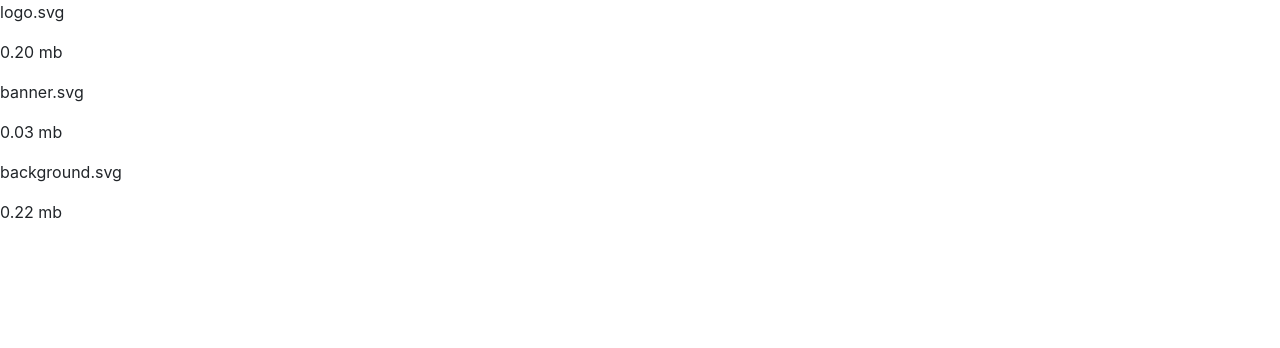
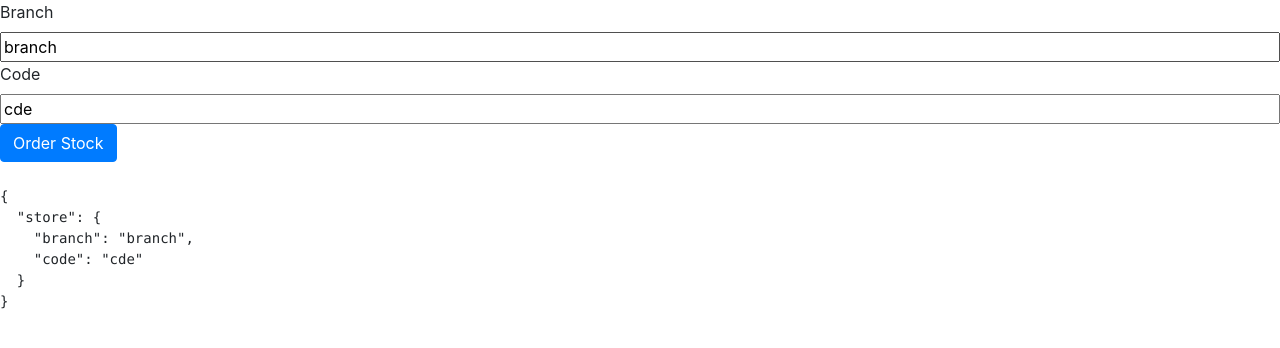
Before and after one commit to samir-ayoub/angular-todd-motto, an Angular app: page / in a window 1280 px wide. Shown: the top 348 px of the page. Built offline with nearby package versions, Linux system fonts and the light colour scheme.

Commit message:
reactive forms

```diff
--- a/src/app/app.component.html
+++ b/src/app/app.component.html
@@ -2,5 +2,6 @@
 
 <!-- <app-directives></app-directives> -->
 
+<!-- <app-pipes></app-pipes> -->
 
-<app-pipes></app-pipes>
+<app-reactive-forms></app-reactive-forms>
--- a/src/app/pipes/custom-pipes/custom-pipes.component.html
+++ b/src/app/pipes/custom-pipes/custom-pipes.component.html
@@ -1,6 +1,18 @@
+
+<!-- usando custom pipes na DOM -->
+
 <div>
   <div *ngFor="let file of files">
     <p>{{ file.name }}</p>
     <p>{{ file.size | filesize: ' mb' }}</p>
   </div>
 </div>
+
+<div>
+  <div *ngFor="let file of mapped">
+    <p>{{ file.name }}</p>
+    <p>{{ file.size }}</p>
+  </div>
+</div>
+
+<!-- trabalhando custom pipes antes de ir pra DOM -->
--- a/src/app/pipes/custom-pipes/custom-pipes.component.ts
+++ b/src/app/pipes/custom-pipes/custom-pipes.component.ts
@@ -1,15 +1,24 @@
 import { Component, OnInit } from '@angular/core';
+import { FileSizePipe } from './../filesize.pipe';
+
+interface File {
+  name: string;
+  size: any;
+  type: string;
+}
 
 @Component({
   selector: 'app-custom-pipes',
   templateUrl: './custom-pipes.component.html',
-  styleUrls: ['./custom-pipes.component.css']
+  styleUrls: ['./custom-pipes.component.css'],
+  providers: [ FileSizePipe ]
 })
 export class CustomPipesComponent implements OnInit {
 
   files = [];
+  mapped: File[];
 
-  constructor() { }
+  constructor(private fileSizePipe: FileSizePipe) { }
 
   ngOnInit() {
 
@@ -19,6 +28,14 @@ export class CustomPipesComponent implements OnInit {
       {name: 'background.svg', size: 232387, type: 'image/png'},
     ];
 
+    this.mapped =  this.files.map(file => {
+      return {
+        name: file.name,
+        type: file.type,
+        size: this.fileSizePipe.transform(file.size, 'mb')
+      };
+    });
+
   }
 
 }
--- /dev/null
+++ b/src/app/reactive-forms/reactive-forms.component.html
@@ -0,0 +1 @@
+<app-stock-inventory></app-stock-inventory>
--- /dev/null
+++ b/src/app/reactive-forms/reactive-forms.component.ts
@@ -0,0 +1,15 @@
+import { Component, OnInit } from '@angular/core';
+
+@Component({
+  selector: 'app-reactive-forms',
+  templateUrl: './reactive-forms.component.html',
+  styleUrls: ['./reactive-forms.component.css']
+})
+export class ReactiveFormsComponent implements OnInit {
+
+  constructor() { }
+
+  ngOnInit() {
+  }
+
+}
--- /dev/null
+++ b/src/app/reactive-forms/stock-inventory/stock-inventory.component.html
@@ -0,0 +1,14 @@
+<form [formGroup]="form" (ngSubmit)="onSubmit()">
+  <div class="form-group" formGroupName="store">
+
+    <label for="branch">Branch</label>
+    <input formControlName="branch" type="text" class="form-control-file" id="branch">
+
+    <label for="code">Code</label>
+    <input formControlName="code" type="text" class="form-control-file" id="code">
+
+    <button type="submit" class="btn btn-primary mb-2" [disabled]="form.invalid">Order Stock</button>
+  </div>
+
+  <pre>{{ form.value | json }}</pre>
+</form>
--- /dev/null
+++ b/src/app/reactive-forms/stock-inventory/stock-inventory.component.ts
@@ -0,0 +1,27 @@
+import { Component, OnInit } from '@angular/core';
+import { FormGroup, FormControl } from '@angular/forms';
+
+@Component({
+  selector: 'app-stock-inventory',
+  templateUrl: './stock-inventory.component.html',
+  styleUrls: ['./stock-inventory.component.css']
+})
+export class StockInventoryComponent implements OnInit {
+
+  form = new FormGroup({
+    store: new FormGroup({
+      branch: new FormControl('branch'),
+      code: new FormControl('cde')
+    })
+  });
+
+  constructor() { }
+
+  ngOnInit() {
+  }
+
+  onSubmit() {
+    console.log('Submit!', this.form.value);
+  }
+
+}
```
Also changed, not shown: src/app/app.module.ts (+7 -2 lines), src/app/reactive-forms/reactive-forms-examples.module.ts (added, +19 -0 lines), src/app/reactive-forms/reactive-forms.component.css (added), src/app/reactive-forms/stock-inventory/stock-inventory.component.css (added), 2 other files (tests, documents, lock files or other folders).
